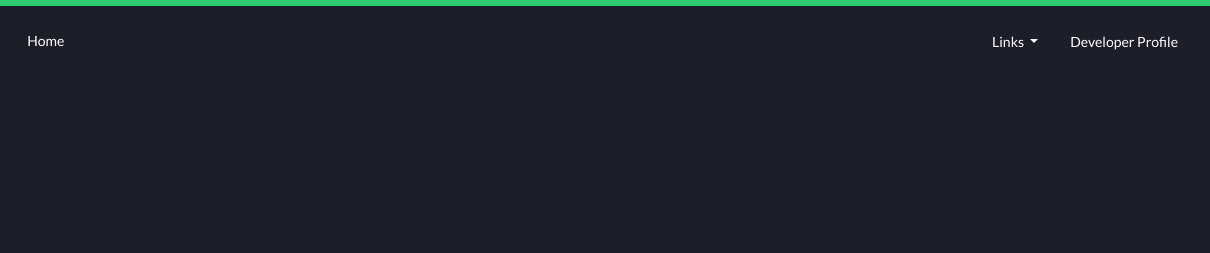
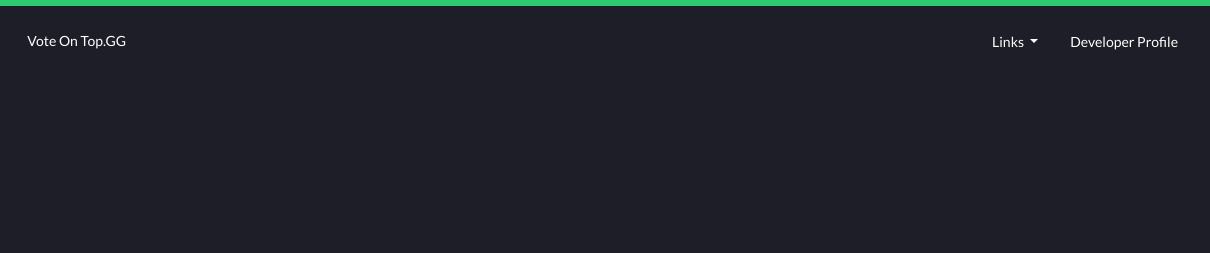
Before and after one commit to TurtleTS/main, a plain HTML site: page index.html in a window 1280 px wide. Shown: the top 253 px of the page, 70-1280 px from the left. Drawn offline with nearby package versions, Linux system fonts and the light colour scheme.

Commit message:
Update index.html

```diff
--- a/index.html
+++ b/index.html
@@ -27,7 +27,7 @@
     <div class="collapse navbar-collapse" id="navbarSupportedContent" style="margin-left: 20px !important">
         <ul class="navbar-nav mr-auto">
             <li class="nav-item active">
-                <a class="nav-link" href="#/">Home <span class="sr-only">(current)</span></a>
+                <a class="nav-link" href="https://top.gg/bot/858718185933897728">Vote on Top.GG <span class="sr-only">(current)</span></a>
             </li>
 
         </ul>
```
